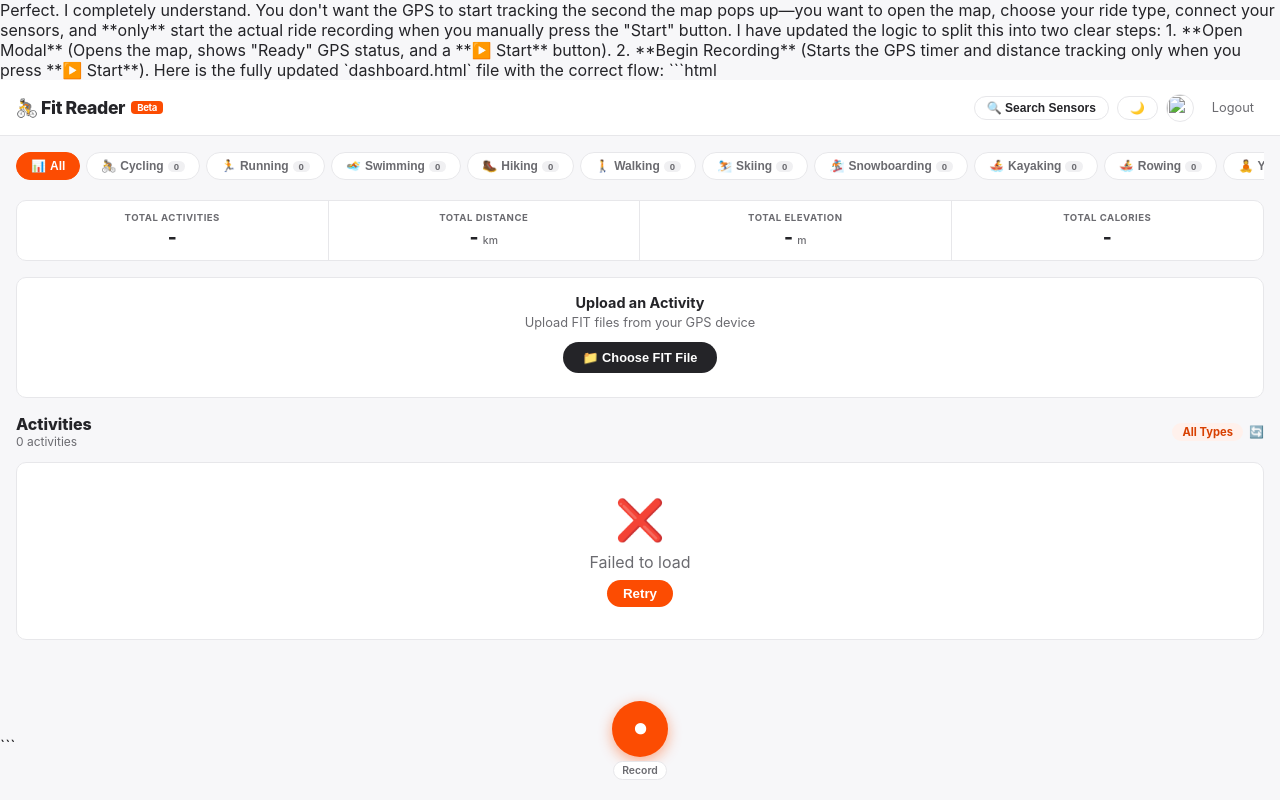
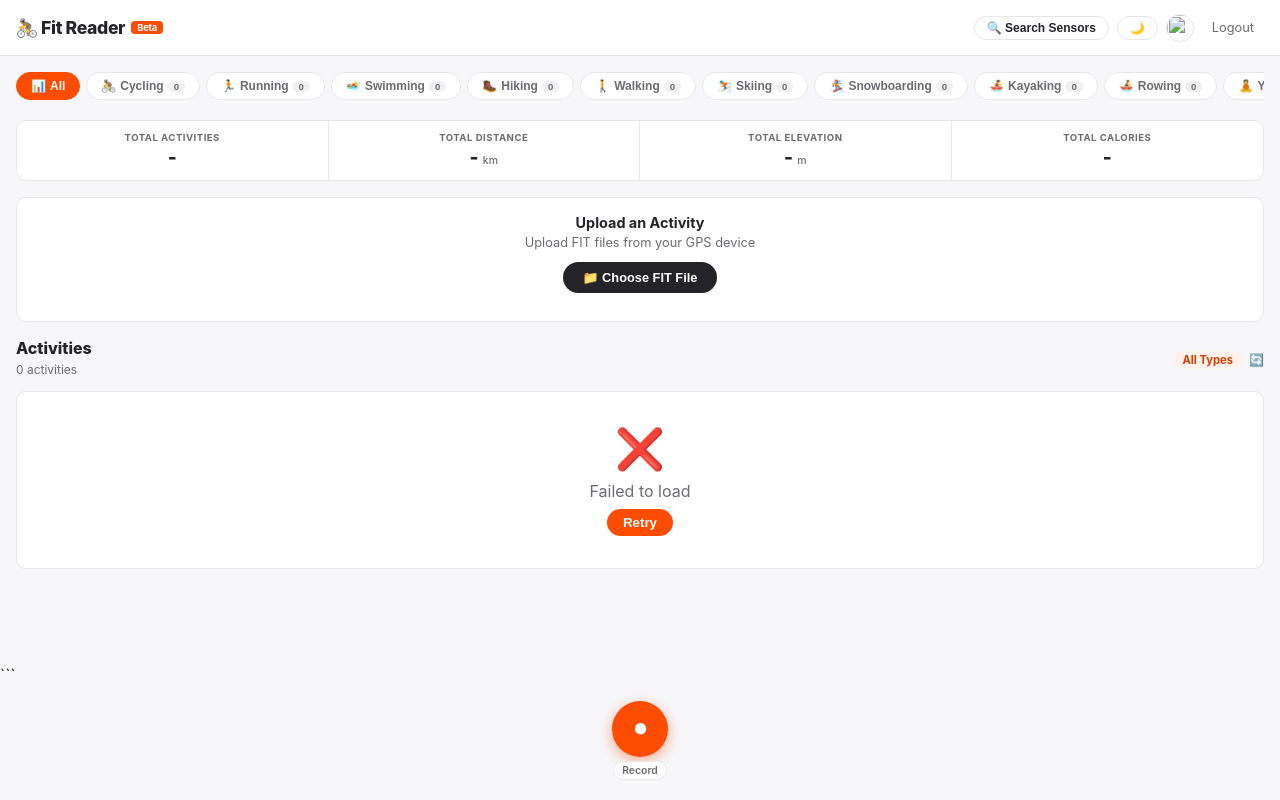
Before and after one commit to faiqjadoon26/fit_reader, a Flask app: page /dashboard in a window 1280 px wide. Run offline with Flask 3, Linux system fonts and the light colour scheme; the visitor is signed in with stand-in values (Sample User, id 1); data that the repository does not hold is empty; some libraries are stand-ins or nearby versions.

Commit message:
Update dashboard.html

````diff
--- a/templates/dashboard.html
+++ b/templates/dashboard.html
@@ -1,12 +1,3 @@
-Perfect. I completely understand. You don't want the GPS to start tracking the second the map pops up—you want to open the map, choose your ride type, connect your sensors, and **only** start the actual ride recording when you manually press the "Start" button.
-
-I have updated the logic to split this into two clear steps:
-1. **Open Modal** (Opens the map, shows "Ready" GPS status, and a **▶️ Start** button).
-2. **Begin Recording** (Starts the GPS timer and distance tracking only when you press **▶️ Start**).
-
-Here is the fully updated `dashboard.html` file with the correct flow:
-
-```html
 <!DOCTYPE html>
 <html lang="en">
 <head>
````
